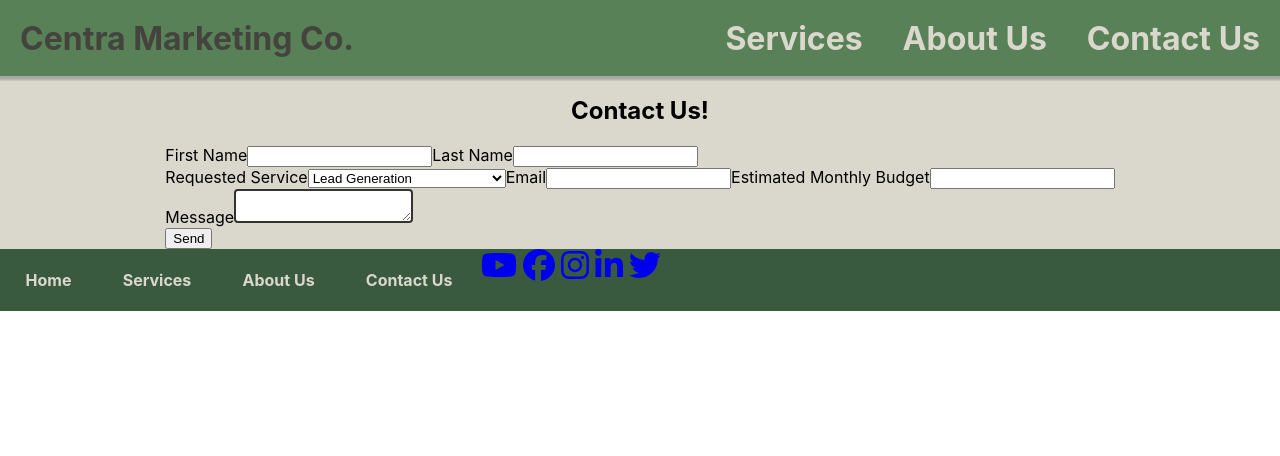
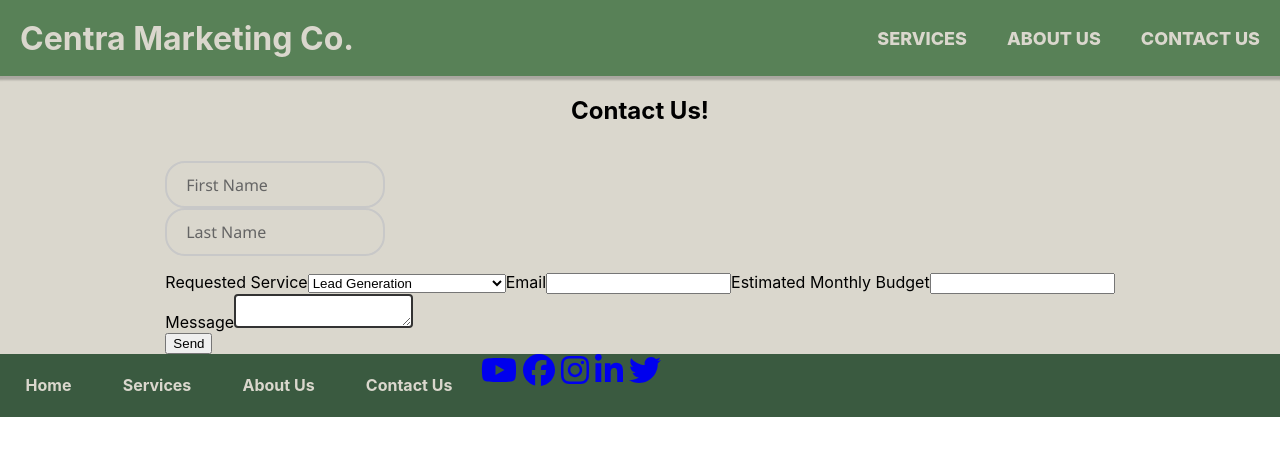
Before and after one commit to kylelacanna/centra-ui-1, a React (Create React App) app in the folder ui/: page /contact in a window 1280 px wide. Shown: the top 456 px of the page. Built offline with nearby package versions, Linux system fonts and the light colour scheme.

Commit message:
fixed navbar css to be better

```diff
--- a/ui/src/components/ContactForm.js
+++ b/ui/src/components/ContactForm.js
@@ -18,7 +18,7 @@ export function ContactForm(props) {
     <div className="container-parent">
       <h2 className="mb-3">Contact Us!</h2>
       <form onSubmit={onSubmit}>
-        <div className="name-fields">
+        <div className="inputGroup">
           <label className="form-label" htmlFor="name-first-label">
             First Name
           </label>
@@ -57,6 +57,6 @@ export function ContactForm(props) {
           {formStatus}
         </button>
       </form>
-    </div>
+</div>
   );
 }
--- a/ui/src/components/RightNav.js
+++ b/ui/src/components/RightNav.js
@@ -5,17 +5,17 @@ export function RightNav(props) {
     <div id="right-bar">
       <Link class="right-bar-link" to={`/services`}>
         <div class="right-bar-div">
-          <h1>Services</h1>
+          Services
         </div>
       </Link>
       <Link class="right-bar-link" to={`/about`}>
         <div class="right-bar-div">
-          <h1>About Us</h1>
+          About Us
         </div>
       </Link>
       <Link class="right-bar-link" to={`/contact`}>
         <div class="right-bar-div">
-          <h1>Contact Us</h1>
+          Contact Us
         </div>
       </Link>
     </div>
--- a/ui/src/styles/ContactForm.css
+++ b/ui/src/styles/ContactForm.css
@@ -18,3 +18,43 @@ textarea {
     background-color: white;
     border-radius: 0.25rem;
 }
+
+.inputGroup {
+    font-family: 'Segoe UI', sans-serif;
+    margin: 1em 0 1em 0;
+    max-width: 190px;
+    position: relative;
+}
+
+.inputGroup input {
+    font-size: 100%;
+    padding: 0.8em;
+    outline: none;
+    border: 2px solid rgb(200, 200, 200);
+    background-color: transparent;
+    border-radius: 20px;
+    width: 100%;
+}
+
+.inputGroup label {
+    font-size: 100%;
+    position: absolute;
+    left: 0;
+    padding: 0.8em;
+    margin-left: 0.5em;
+    pointer-events: none;
+    transition: all 0.3s ease;
+    color: rgb(100, 100, 100);
+}
+
+.inputGroup :is(input:focus, input:valid)~label {
+    transform: translateY(-50%) scale(.9);
+    margin: 0em;
+    margin-left: 1.3em;
+    padding: 0.4em;
+    background-color: #e8e8e8;
+}
+
+.inputGroup :is(input:focus, input:valid) {
+    border-color: rgb(150, 150, 200);
+}
--- a/ui/src/styles/NavBar.css
+++ b/ui/src/styles/NavBar.css
@@ -11,7 +11,7 @@
     justify-content: space-between;
 }
 
-.right-bar-link {
+/* .right-bar-link {
     color: #DAD7CD;
     padding: 0px 20px;
     text-decoration: none;
@@ -45,7 +45,7 @@
     opacity: 1;
     visibility: visible;
     height: 100%;
-}
+} */
 
 #right-bar {
     display: flex;
@@ -61,5 +61,49 @@
 }
 
 .left-bar-link:hover {
-    color: #44433e
+    /* color: #44433e */
 }
+
+.right-bar-link {
+    color: #DAD7CD;
+    padding: 0px 20px;
+    text-decoration: none;
+    position: relative;
+    z-index: 1;
+    font-size: 18px;
+    font-family: inherit;
+    font-weight: 800;
+    cursor: pointer;
+    position: relative;
+    border: none;
+    background: none;
+    text-transform: uppercase;
+    transition-timing-function: cubic-bezier(0.25, 0.8, 0.25, 1);
+    transition-duration: 400ms;
+    transition-property: color;
+}
+
+.right-bar-link:focus,
+.right-bar-link:hover {
+    color: #fff;
+}
+
+.right-bar-link:focus:after,
+.right-bar-link:hover:after {
+    width: 100%;
+    left: 0%;
+}
+
+.right-bar-link:after {
+    content: "";
+    pointer-events: none;
+    bottom: -2px;
+    left: 50%;
+    position: absolute;
+    width: 0%;
+    height: 2px;
+    background-color: #fff;
+    transition-timing-function: cubic-bezier(0.25, 0.8, 0.25, 1);
+    transition-duration: 400ms;
+    transition-property: width, left;
+}
```
